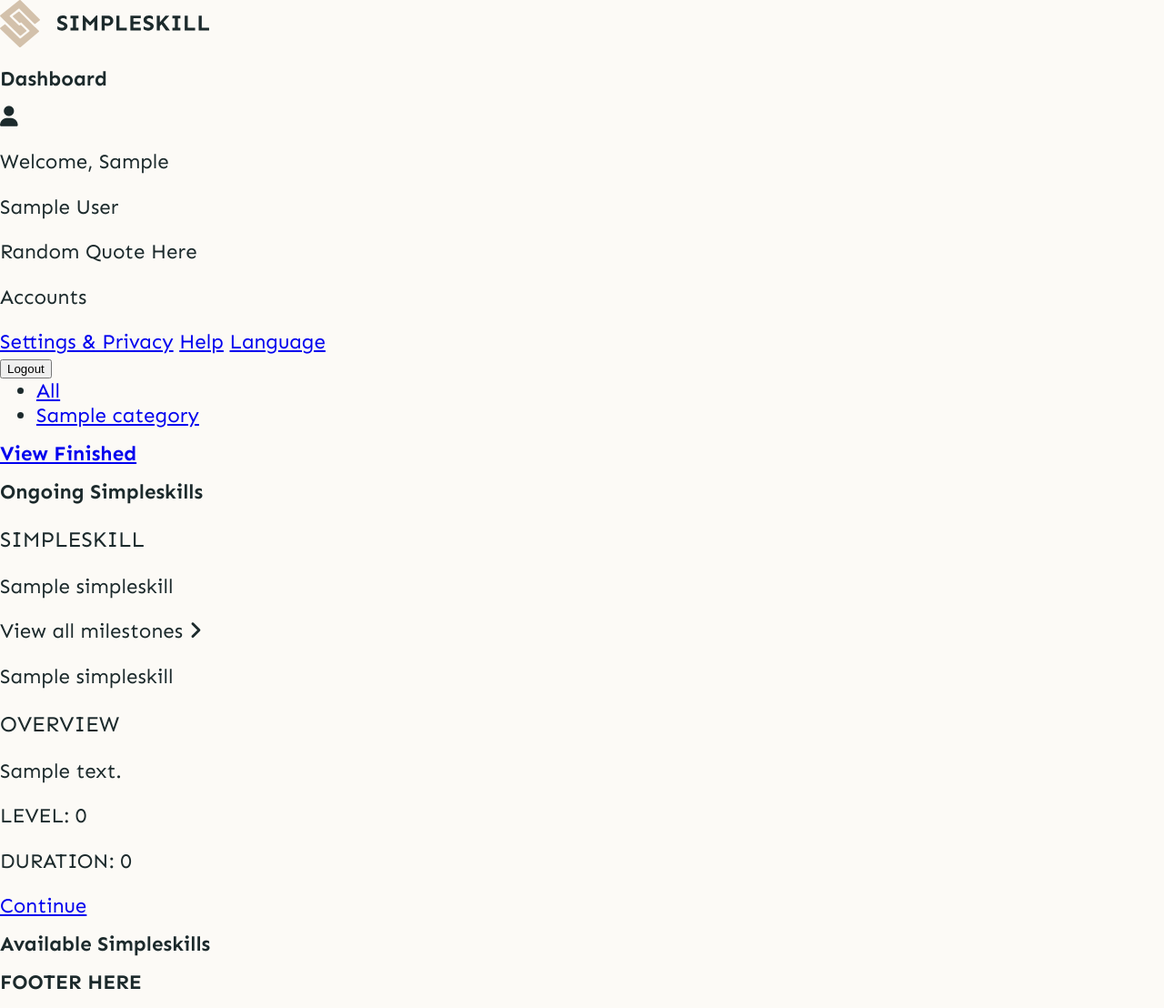
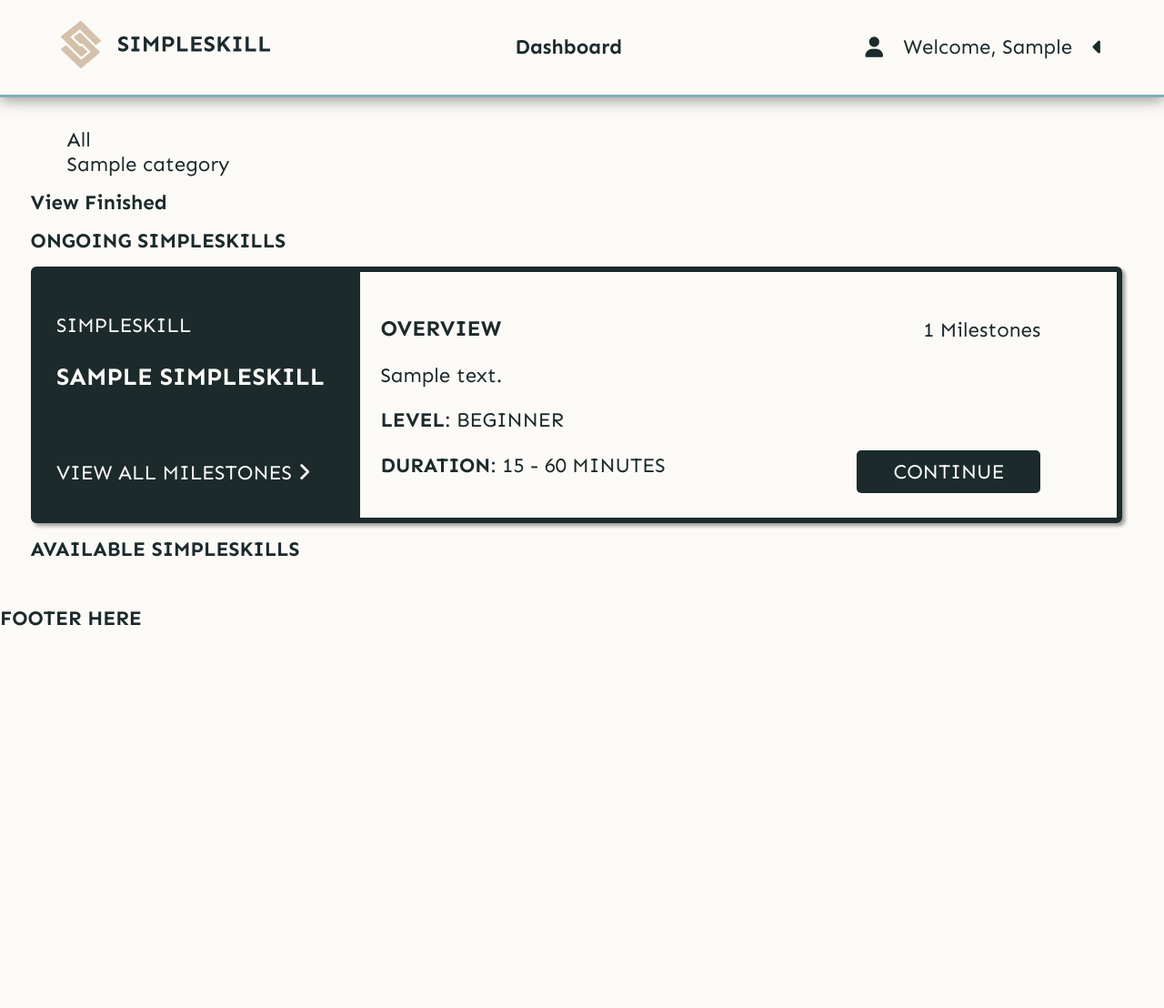
Before and after one commit to nourgaser/Simpleskill, a Django app: page /app/ in a window 1280 px wide. Shown: the whole page at 91% size. After the commit the page ends 688 px from the top, so only its background shows below. Run offline with Django 4.2, Linux system fonts and the light colour scheme; a user stored in the database is signed in; tables that the repository leaves empty hold one stand-in row (values such as "Sample post"); some libraries are stand-ins or nearby versions.

Commit message:
dashboard styles + app header

```diff
--- a/Simpleskill/static/css/buttons/button2.css
+++ b/Simpleskill/static/css/buttons/button2.css
@@ -1,9 +1,6 @@
 .button2 {
-    min-width: 130px;
-    height: 40px;
     color: var(--light);
-    padding: 5px 10px;
-    font-weight: bold;
+    padding: 10px 40px;
     cursor: pointer;
     transition: all 0.3s ease;
     position: relative;
@@ -13,11 +10,17 @@
     border-radius: 5px;
     border: none;
     background-color: var(--dark);
+    text-transform: uppercase;
   }
+
+  .button2, .button2:visited, .button2:hover, .button2:active {
+    color: var(--light);
+  }
+
   .button2:hover {
     border-radius: 5px;
-    padding-right: 24px;
-    padding-left: 8px;
+    padding-right: 60px;
+    padding-left: 20px;
   }
   .button2:hover:after {
     opacity: 1;
--- a/Simpleskill/static/global.css
+++ b/Simpleskill/static/global.css
@@ -35,6 +35,10 @@ h1 {
   font-size: 1.4rem;
 }
 
+ul {
+  list-style: none;
+}
+
 p {
   -ms-word-break: break-all;
   word-break: break-all;
@@ -44,4 +48,31 @@ p {
   -ms-hyphens: auto;
   hyphens: auto;
 }
-/* sets hyphenation by default on paragraphs */
+
+a {
+  text-decoration: none;
+}
+
+a, a:visited, a:hover, a:active {
+  color: inherit;
+}
+
+.hidden {
+  display: none;
+}
+
+.flex {
+  display: flex;
+}
+.noselect {
+  -webkit-touch-callout: none; /* iOS Safari */
+    -webkit-user-select: none; /* Safari */
+     -khtml-user-select: none; /* Konqueror HTML */
+       -moz-user-select: none; /* Old versions of Firefox */
+        -ms-user-select: none; /* Internet Explorer/Edge */
+            user-select: none; /* Non-prefixed version, currently
+                                  supported by Chrome, Edge, Opera and Firefox */
+}
+.main_container {
+  margin: 1.5em;
+}
--- a/Simpleskill/templates/base.html
+++ b/Simpleskill/templates/base.html
@@ -10,7 +10,7 @@
     </title>
     <link rel="stylesheet" href="{% static 'global.css' %}" />
     <script src="https://kit.fontawesome.com/9496d93890.js" crossorigin="anonymous"></script>
-    {% block head_extension %}{% endblock head_extension %}
+    {% block head %}{% endblock head %}
   </head>
   <body>
     {% block header %}
--- /dev/null
+++ b/app/static/app/css/header.css
@@ -0,0 +1,72 @@
+header {
+    display: flex;
+    justify-content: space-between;
+    align-items: center;
+    padding: 2vh 3em;
+    border-bottom: 3px solid var(--accent);
+    box-shadow: 0px 3px 15px rgba(0,0,0,0.4);
+    margin-bottom: 1.5em;
+}
+
+header .user-section {
+    cursor: pointer;
+    position: relative;
+}
+
+header .user-section .user-menu {
+    position: absolute;
+    cursor: pointer;
+    background-color: var(--light);
+    border: 3px solid var(--accent);
+    border-radius: 5px;
+
+    /* display: flex; */
+    flex-direction: column;
+    justify-content: center;
+    align-items: center;
+    text-align: center;
+    width: max-content;
+    z-index: 100;
+}
+
+header .user-section .menu-toggle{
+    display: flex;
+    justify-content: center;
+    align-items: center;
+    gap: 1em;
+}
+
+header .user-section .user-menu .upper {
+    text-transform: uppercase;
+    border-bottom: 2px solid var(--accent);
+}
+
+header .user-section .user-menu .lower {
+    display: flex;
+    flex-direction: column;
+    text-align: left;
+    margin-left: -50px;
+}
+
+header .special-user-icon {
+    background-color: var(--dark);
+    color: var(--light);
+    padding: 10px;
+    border-radius: 50%;
+    margin: 16px 0;
+    width: 50px;
+}
+
+header .logout {
+    background-color: var(--accent);
+    color: var(--light);
+    font-weight: 700;
+    margin-top: 10px;
+    width: 100%;
+}
+
+@media screen and (max-width: 860px) {
+    header {
+        flex-direction: column;
+    }
+}
--- /dev/null
+++ b/app/static/app/css/sscard.css
@@ -0,0 +1,81 @@
+/* ongoing/new simpleskill cards */
+
+.sscard-container {
+    display: flex;
+    flex-direction: column;
+    justify-content: center;
+    /* align-items: center; */
+    gap: 1em;
+}
+
+.sscard {
+    display: flex;
+    border: 6px solid var(--dark);
+    border-radius: 6px;
+    box-shadow: 3px 3px 4px rgba(0,0,0,0.4);
+    width: 100%;
+    max-width: 1200px;
+}
+
+.sscard span {
+    font-weight: 700;
+}
+
+.sscard .section1 {
+    padding: 1em;
+    background-color: var(--dark);
+    color: var(--light);
+    text-transform: uppercase;
+    width: 30%;
+    position: relative;
+}
+
+.sscard .section2 {
+    padding: 1em;
+    background-color: var(--light);
+    color: var(--dark);
+    position: relative;
+    width: 70%;
+}
+
+.sscard .title {
+    font-size: larger;
+    font-weight: 700;
+}
+
+.section1 .view-milestones, .section1 .view-prerequisites {
+    position: absolute;
+    bottom: 5%;
+    cursor: pointer;
+}
+
+.section2 .startBtn {
+    position: absolute;
+    bottom: 10%;
+    right: 10%;
+}
+
+.section2 .milestones {
+    position: absolute;
+    top: 10%;
+    right: 10%;
+}
+
+@media screen and (max-width: 860px) {
+    .sscard {
+        flex-direction: column;
+    }
+    .sscard .section1 {
+        width: 100%;
+    }
+    .sscard .section1 .view-milestones, .sscard .section1 .view-prerequisites {
+        position: relative;
+        bottom: auto;
+    }
+    .section2 .startBtn, .section2 .milestones {
+        position: relative;
+        top: auto;
+        bottom: auto;
+        right: auto;
+    }
+}
--- a/app/templates/app/base.html
+++ /dev/null
@@ -1,33 +0,0 @@
-{% extends 'base.html' %}
-{% load static %}
-
-{% block header %}
-<header>
-  <a href="{% url 'app:dashboard' %}">
-    <img src="{% static 'logo1.svg' %}" alt="logo" class="logo" />
-  </a>
-  <h1>{% block header_title %}PageName{% endblock header_title %}</h1>
-
-  <div class="user-section">
-    <i class="fa-solid fa-user"></i>
-    <p class="upper">
-      Welcome, {% block header_first_name %}UserName{% endblock header_first_name %}
-    </p>
-    <div class="user-menu hidden">
-      <div class="upper">
-        {% block header_menu_name %}Firstname Lastname{% endblock header_menu_name %}
-        <p>Random Quote Here</p>
-      </div>
-      <div class="lower">
-        <p>Accounts</p>
-        <a href="{% url 'app:configure_index' %}">Settings & Privacy</a>
-        <a href="#">Help</a>
-        <a href="#">Language</a>
-      </div>
-      <div class="logout">
-        <button>Logout</button>
-      </div>
-    </div>
-  </div>
-</header>
-{% endblock header %}
--- a/app/templates/app/dashboard.html
+++ b/app/templates/app/dashboard.html
@@ -1,13 +1,15 @@
-{% extends 'app/base.html' %}
+{% extends 'base.html' %}
+{% load static %}
 {% block title %}Dashboard{% endblock title %}
 
-{% block header_title %}Dashboard{% endblock header_title %}
+{% block header %}
+{% include 'app/partials/header.html' with user=user pageName="Dashboard" %}
+{% endblock header %}
 
-{% block header_first_name %}{{user.first_name}}{% endblock header_first_name %}
-
-{% block header_menu_name %}
-{{user.first_name}} {{user.last_name}}
-{% endblock header_menu_name %}
+{% block head %}
+<link rel="stylesheet" href="{% static 'app/css/sscard.css' %}">
+<link rel="stylesheet" href="{% static 'css/buttons/button2.css' %}">
+{% endblock head %}
 
 {% block content %}
 <div class="main_container">
@@ -23,7 +25,6 @@
                 {% endfor %}
             </ul>
         </div>
-</div>
     {% comment %} <pre> {% filter force_escape %} {% debug %} {% endfilter %} </pre> {% endcomment %}
 
     <a href="{% url 'app:finished' %}">
@@ -31,60 +32,19 @@
     </a>
 
 
-<h1>Ongoing Simpleskills</h1>
-<div class="ongoing">
+    <h1>{{"Ongoing Simpleskills" | upper}}</h1>
+    <div class="sscard-container">
         {% for ss in ongoing_simpleskills %}
-        <div class="ss-card">
-            <div class="section1">
-                <p style="font-size: 24px">SIMPLESKILL</p>
-                <p class="title">{{ss}}</p>
-                <p>
-                    View all milestones
-                    <i class="fa-solid fa-angle-right"></i>
-                </p>
-                <div class="prerequisites hidden">
-                    {% for pre in ss.prerequisites.all %}
-                    {{pre}}
-                    {% endfor %}
-                </div>
-            </div>
-            <div class="section2">
-                <p style="font-size: 24px">OVERVIEW</p>
-                <p class="desc">{{ss.description}}</p>
-                <p class="level">LEVEL: {{ss.level}}</p>
-                <p class="timeclass">DURATION: {{ss.time_class}}</p>
-                <a href="{% url 'app:learn' ss.id %}">Continue</a>
-            </div>
-        </div>
+        {% include 'app/partials/osscard.html' with ss=ss %}
         {% endfor %}
     </div>
 
-<h1>Available Simpleskills</h1>
-<div class="ongoing">
+    <h1>{{"Available Simpleskills" | upper}}</h1>
+    <div class="sscard-container">
         {% for ss in available_simpleskills %}
-        <div class="ss-card">
-            <div class="section1">
-                <p style="font-size: 24px">SIMPLESKILL</p>
-                <p class="title">{{ss}}</p>
-                <p>
-                    View prerequisites
-                    <i class="fa-solid fa-angle-right"></i>
-                </p>
-                <div class="prerequisites hidden">
-                    {% for pre in ss.prerequisites.all %}
-                    {{pre}}
+            {% include 'app/partials/nsscard.html' with ss=ss %}
         {% endfor %}
     </div>
-            </div>
-            <div class="section2">
-                <p style="font-size: 24px">OVERVIEW</p>
-                <p class="desc">{{ss.description}}</p>
-                <p class="level">LEVEL: {{ss.level}}</p>
-                <p class="timeclass">DURATION: {{ss.time_class}}</p>
-                <a href="{% url 'app:learn' ss.id %}">Start</a>
-            </div>
-        </div>
-    {% endfor %}
 </div>
 
 
--- /dev/null
+++ b/app/templates/app/partials/footer.html
@@ -0,0 +1,6 @@
+{% load static %}
+{% block footer %}
+<footer>
+    <h1>COOL FOOTER</h1>
+</footer>
+{% endblock footer %}
--- /dev/null
+++ b/app/templates/app/partials/header.html
@@ -0,0 +1,48 @@
+{% block header %} {% load static %}
+<link rel="stylesheet" href="{% static 'app/css/header.css' %}" />
+<header>
+  <a href="{% url 'app:dashboard' %}">
+    <img src="{% static 'logo1.svg' %}" alt="logo" class="logo" />
+  </a>
+  <h1>{{pageName}}</h1>
+
+  <div class="user-section noselect">
+    <p class="menu-toggle">
+      <i class="fa-solid fa-user"></i>
+      Welcome, {{user.first_name}}
+      <i id="menu-caret" class="fa-solid fa-caret-left"></i>
+    </p>
+    <div class="user-menu hidden">
+      <div class="special-user-icon">
+        <i class="fa-solid fa-user"></i>
+      </div>
+      <div class="upper">
+        {{user.last_name}} {{user.last_name}}
+        <p>Random Quote Here</p>
+      </div>
+      <div class="lower">
+        <p>Accounts</p>
+        <a href="{% url 'app:configure_index' %}">Settings & Privacy</a>
+        <a href="#">Help</a>
+        <a href="#">Language</a>
+      </div>
+      <a class="logout" href="/logout">
+        <p>Logout</p>
+      </a>
+    </div>
+  </div>
+</header>
+
+<script>
+  userSection = document.querySelector(".user-section .menu-toggle");
+  userMenu = document.getElementsByClassName("user-menu")[0];
+  caret = document.getElementById("menu-caret");
+  var userMenuOn = false;
+  userSection.addEventListener("click", (e) => {
+    userMenuOn = !userMenuOn;
+    userMenu.classList.value = `user-menu ${userMenuOn ? "flex" : "hidden"}`;
+    caret.classList.value = `fa-solid fa-caret-${userMenuOn ? "down" : "left"}`;
+  });
+</script>
+
+{% endblock header %}
--- /dev/null
+++ b/app/templates/app/partials/osscard.html
@@ -0,0 +1,24 @@
+{% comment %} /* ongoing simpleskill card */ {% endcomment %}
+<div class="osscard sscard">
+    <div class="section1">
+        <p >SIMPLESKILL</p>
+        <p class="title">{{ss}}</p>
+        <p class="view-milestones noselect">
+            View all milestones
+            <i class="fa-solid fa-angle-right"></i>
+        </p>
+        <div class="prerequisites hidden">
+            {% for pre in ss.prerequisites.all %}
+            {{pre}}
+            {% endfor %}
+        </div>
+    </div>
+    <div class="section2">
+        <p style="font-size: 24px"><span>OVERVIEW</span></p>
+        <p class="desc">{{ss.description}}</p>
+        <p class="level"><span>LEVEL</span>: {% if ss.level == 0 %}BEGINNER{% elif ss.level == 1 %}INTERMEDIATE{% else %}ADVANCED{% endif %}</p>
+        <p class="timeclass"><span>DURATION</span>: {% if ss.time_class == 0 %}15 - 60 MINUTES{% elif ss.time_class == 1 %}1 - 3 HOURS{% else %}3 - 24 HOURS{% endif %}</p>
+        <p class="milestones">{{ss.milestones.count}} Milestones </p>
+        <a class="startBtn button2" href="{% url 'app:learn' ss.id %}">Continue</a>
+    </div>
+</div>
--- a/app/templates/app/user_config/experience_levels.html
+++ b/app/templates/app/user_config/experience_levels.html
@@ -1,4 +1,8 @@
-{% extends 'app/base.html' %}
+{% extends 'base.html' %}
+
+{% block header %}
+{% include 'app/partials/header.html' with user=user pageName="Configure - Experience Levels" %}
+{% endblock header %}
 
 {% block content %}
 <h1>Approximate your skill level</h1>
--- a/app/templates/app/user_config/interest_levels.html
+++ b/app/templates/app/user_config/interest_levels.html
@@ -1,4 +1,8 @@
-{% extends 'app/base.html' %}
+{% extends 'base.html' %}
+
+{% block header %}
+{% include 'app/partials/header.html' with user=user pageName="Configure - Interest Levels" %}
+{% endblock header %}
 
 {% block content %}
 <h1>Rate your interests</h1>
--- a/app/templates/app/user_config/interests.html
+++ b/app/templates/app/user_config/interests.html
@@ -1,4 +1,8 @@
-{% extends 'app/base.html' %}
+{% extends 'base.html' %}
+
+{% block header %}
+{% include 'app/partials/header.html' with user=user pageName="Configure - Interests" %}
+{% endblock header %}
 
 {% block content %}
 <h1>What are your interests?</h1>
--- a/app/views.py
+++ b/app/views.py
@@ -126,7 +126,7 @@ def finish(request, ssid):
     if ss in user.registered_simpleskills.all():
         user.finished_simpleskills.add(ss)
         user.registered_simpleskills.remove(ss)
-    return redirect("/app/finished/%d" % ssid)
+    return redirect("/app/finished/%d" % ss.tags.all()[0].category.id)
 
 
 @login_required
```
Also changed, not shown: app/templates/app/explore.html (+11 -0 lines), app/templates/app/finished.html (+5 -7 lines), app/templates/app/learn.html (+5 -8 lines), app/templates/app/partials/nsscard.html (added, +26 -0 lines), app/templates/app/user_config/configure.html (+6 -1 lines). Lines whose indentation alone changed are shown as unchanged.
